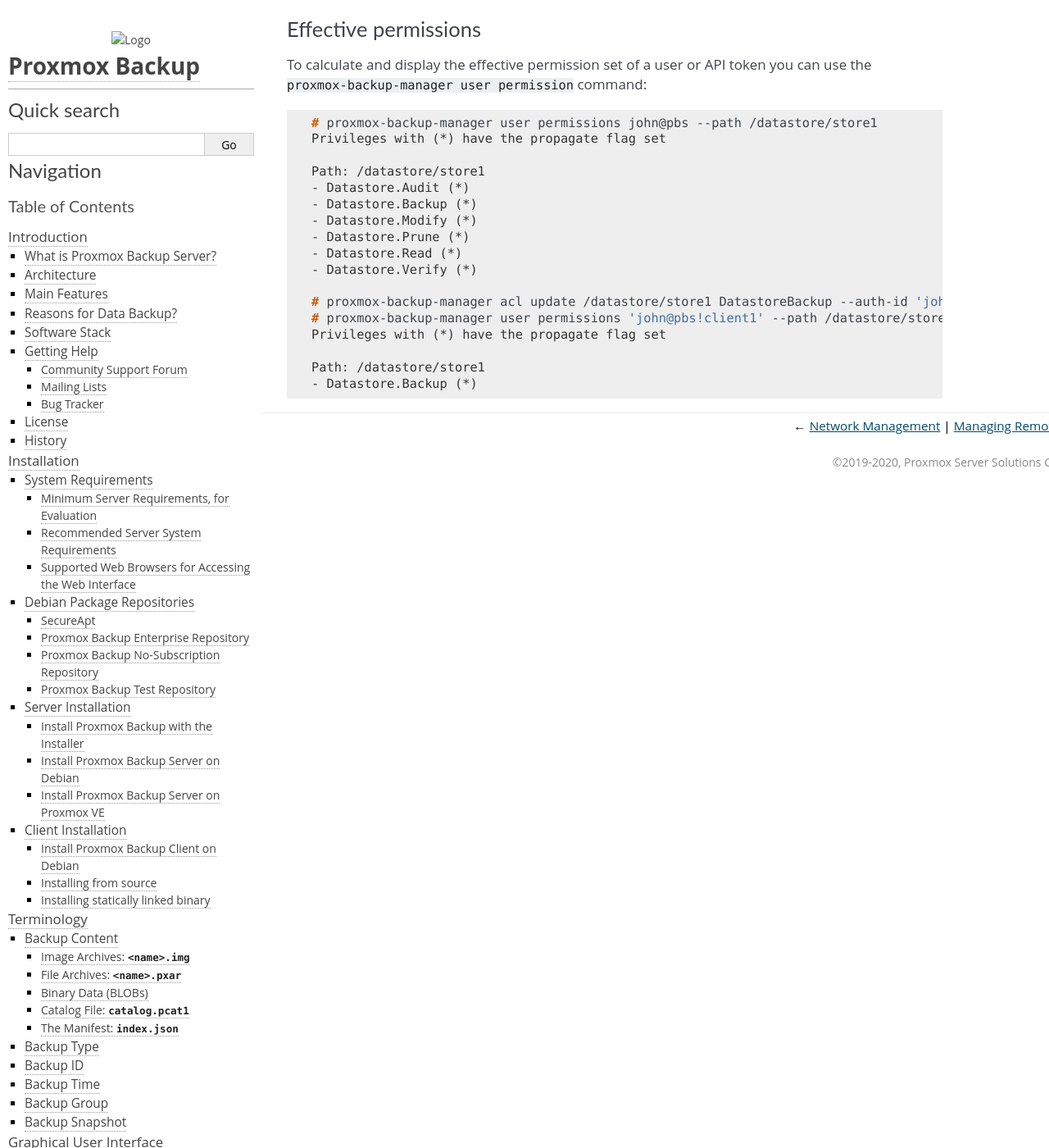
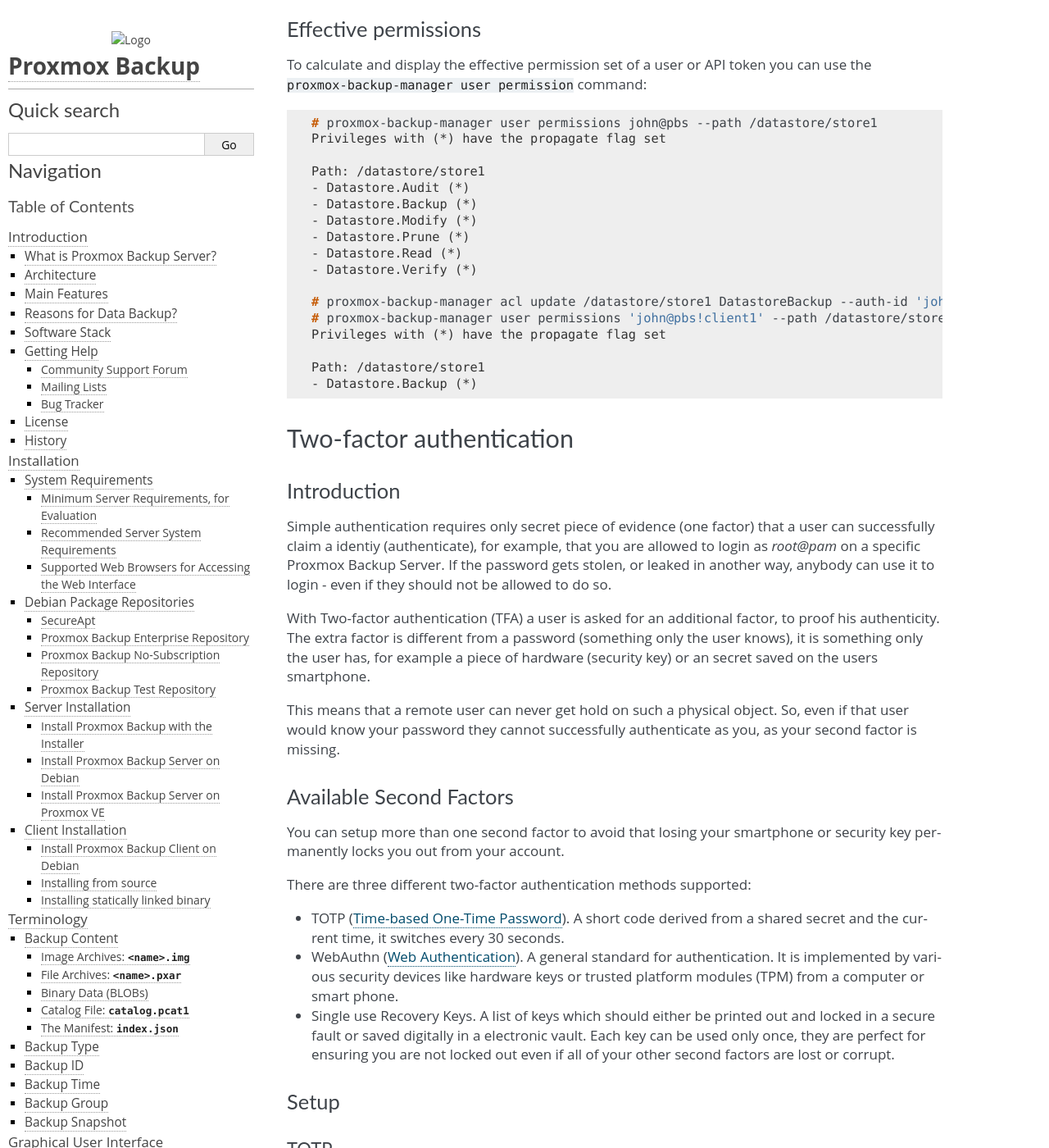
Before and after one commit to proxmox/proxmox-backup, a Sphinx documentation site: the page built from docs/user-management.rst, in a window 1280 px wide and 1400 px high, scrolled down 6404 px. Shown: the whole window at 82% size. Built offline with Sphinx 7.4.7, drawn with Linux system fonts in a browser that asks for light colours; some of the changed text lies outside the part shown.

Commit message:
docs: add initial TFA documentation
better than nothing..

Signed-off-by: Thomas Lamprecht <t.lamprecht@proxmox.com>

```diff
--- a/docs/user-management.rst
+++ b/docs/user-management.rst
@@ -284,3 +284,91 @@
 
   Path: /datastore/store1
   - Datastore.Backup (*)
+
+.. _user_tfa:
+Two-factor authentication
+-------------------------
+
+Introduction
+~~~~~~~~~~~~
+
+Simple authentication requires only secret piece of evidence (one factor) that
+a user can successfully claim a identiy (authenticate), for example, that you
+are allowed to login as `root@pam` on a specific Proxmox Backup Server.
+If the password gets stolen, or leaked in another way, anybody can use it to
+login - even if they should not be allowed to do so.
+
+With Two-factor authentication (TFA) a user is asked for an additional factor,
+to proof his authenticity. The extra factor is different from a password
+(something only the user knows), it is something only the user has, for example
+a piece of hardware (security key) or an secret saved on the users smartphone.
+
+This means that a remote user can never get hold on such a physical object. So,
+even if that user would know your password they cannot successfully
+authenticate as you, as your second factor is missing.
+
+Available Second Factors
+~~~~~~~~~~~~~~~~~~~~~~~~
+
+You can setup more than one second factor to avoid that losing your smartphone
+or security key permanently locks you out from your account.
+
+There are three different two-factor authentication methods supported:
+
+* TOTP (`Time-based One-Time Password <https://en.wikipedia.org/wiki/Time-based_One-Time_Password>`_).
+  A short code derived from a shared secret and the current time, it switches
+  every 30 seconds.
+
+* WebAuthn (`Web Authentication <https://en.wikipedia.org/wiki/WebAuthn>`_).
+  A general standard for authentication. It is implemented by various security
+  devices like hardware keys or trusted platform modules (TPM) from a computer
+  or smart phone.
+
+* Single use Recovery Keys. A list of keys which should either be printed out
+  and locked in a secure fault or saved digitally in a electronic vault.
+  Each key can be used only once, they are perfect for ensuring you are not
+  locked out even if all of your other second factors are lost or corrupt.
+
+
+Setup
+~~~~~
+
+.. _user_tfa_setup_totp:
+TOTP
+^^^^
+There is not server setup required, simply install a TOTP app on your
+smartphone (for example, `FreeOTP <https://freeotp.github.io/>`_) and use the
+Proxmox Backup Server web-interface to add a TOTP factor.
+
+.. _user_tfa_setup_webauthn:
+WebAuthn
+^^^^^^^^
+
+For WebAuthn to work you need to have two things:
+
+* a trusted HTTPS certificate (for example, by using `Let's Encrypt
+  <https://pbs.proxmox.com/wiki/index.php/HTTPS_Certificate_Configuration>`_)
+
+* setup the WebAuthn configuration (see *Configuration -> Authentication* in the
+  Proxmox Backup Server web-interface). This can be auto-filled in most setups.
+
+Once you fullfilled both of those requirements, you can add a WebAuthn
+configuration in the *Access Control* panel.
+
+.. _user_tfa_setup_recovery_keys:
+Recovery Keys
+^^^^^^^^^^^^^
+
+Recovery key codes do not need any preparation, you can simply create a set of
+recovery keys in the *Access Control* panel.
+
+.. note:: There can only be one set of single-use recovery keys per user at any
+ time.
+
+TFA and Automated Access
+~~~~~~~~~~~~~~~~~~~~~~~~
+
+Two-factor authentication is only implemented for the web-interface, you should
+use :ref:`API Tokens <user_tokens>` for all other use cases, especially
+non-interactive ones (for example, adding a Proxmox Backup server to Proxmox VE
+as a storage).
```
